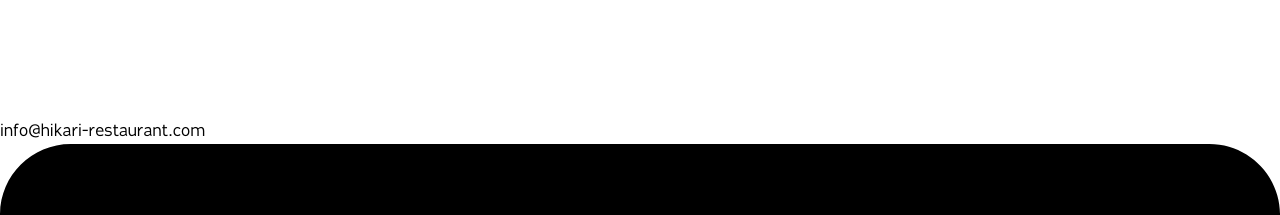
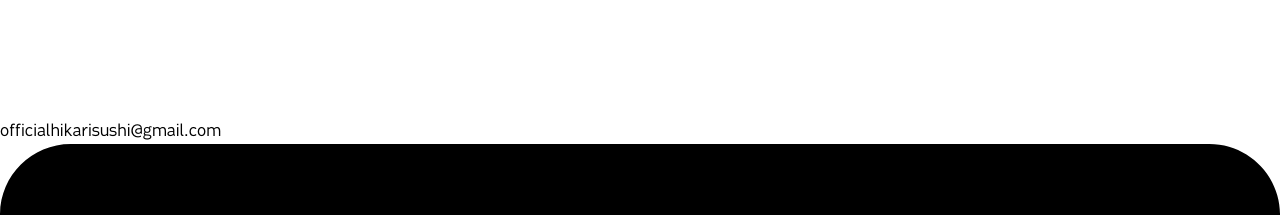
Before and after one commit to ChanGuaZzz/HikariSushi, a React (Vite) app in the folder Client/: page / in a window 1280 px wide. Shown: the part 9440-9655 px from the top of the page. Built offline with nearby package versions, Linux system fonts and the light colour scheme; no server answers; a web font is replaced by a local one.

Commit message:
feat: update contact email in Home component

```diff
--- a/Client/src/pages/home.jsx
+++ b/Client/src/pages/home.jsx
@@ -317,7 +317,7 @@ function Home() {
                       <path d="M2.003 5.884L10 9.882l7.997-3.998A2 2 0 0016 4H4a2 2 0 00-1.997 1.884z" />
                       <path d="M18 8.118l-8 4-8-4V14a2 2 0 002 2h12a2 2 0 002-2V8.118z" />
                     </svg>
-                    <span>info@hikari-restaurant.com</span>
+                    <span>officialhikarisushi@gmail.com</span>
                   </li>
                 </ul>
                 <div className="flex mt-4 space-x-4">
```
